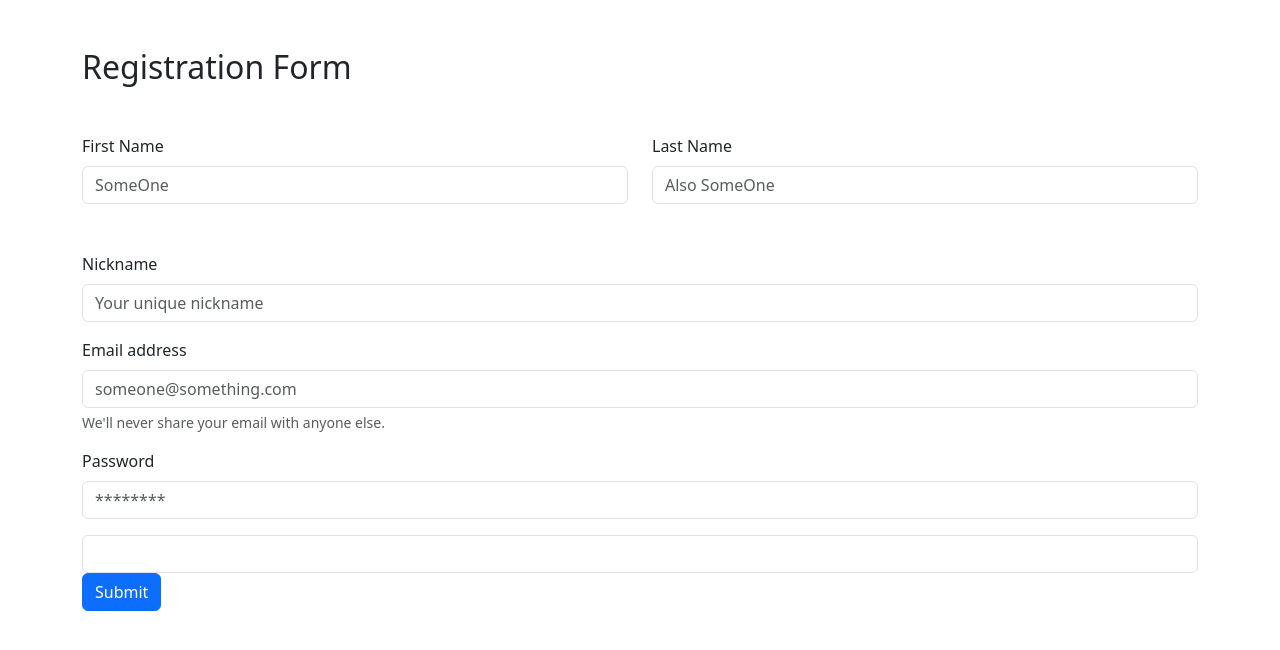
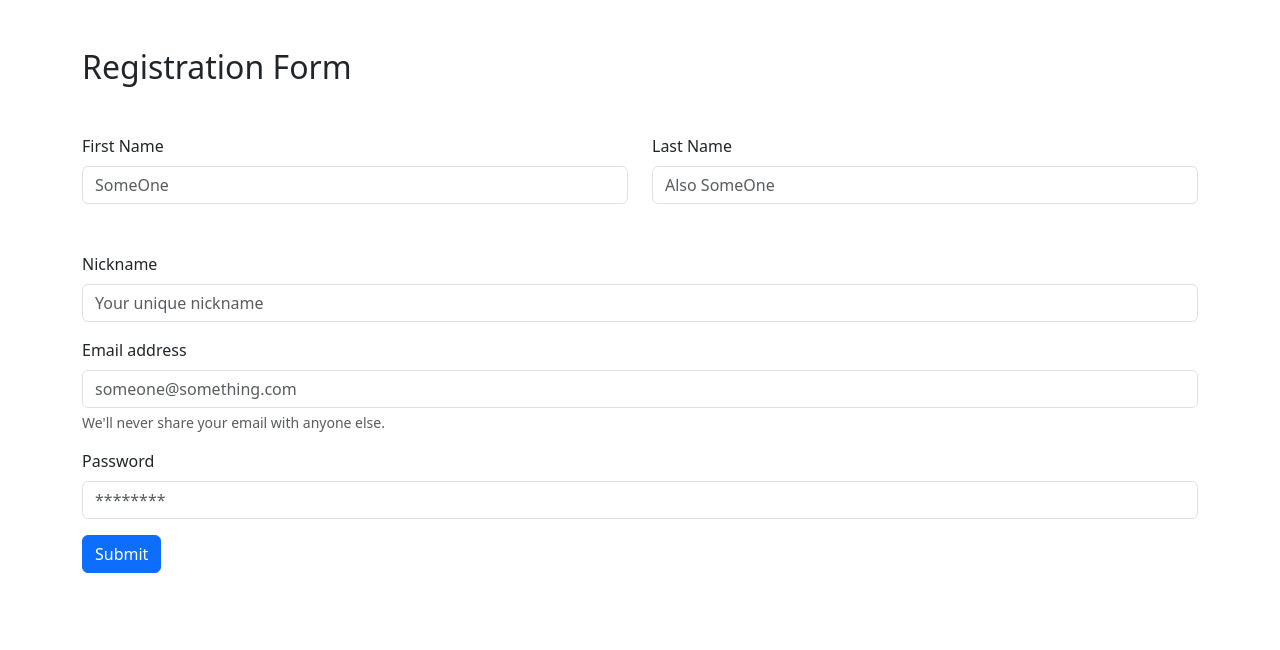
Before and after one commit to haroon909/react_test, a React (Create React App) app: page / in a window 1280 px wide. Shown: the top 650 px of the page. Built offline with nearby package versions, Linux system fonts and the light colour scheme.

Commit message:
--- Auto Git Commit ---

```diff
--- a/src/Pages/Registeration.jsx
+++ b/src/Pages/Registeration.jsx
@@ -176,12 +176,7 @@ const Registration = () => {
               onChange={(e) => setUserPassword(e.target.value)}
             />
           </div>
-          <input
-            type="text"
-            className="form-control"
-            value={setUserRole}
-            onChange={(e) => setUserEmail(e.target.value)}
-          />
+
           <button type="submit" className="btn btn-primary">
             Submit
           </button>
```
Also changed, not shown: .autogit/logs/log-25-8-2024-3-7-2.txt (added).
